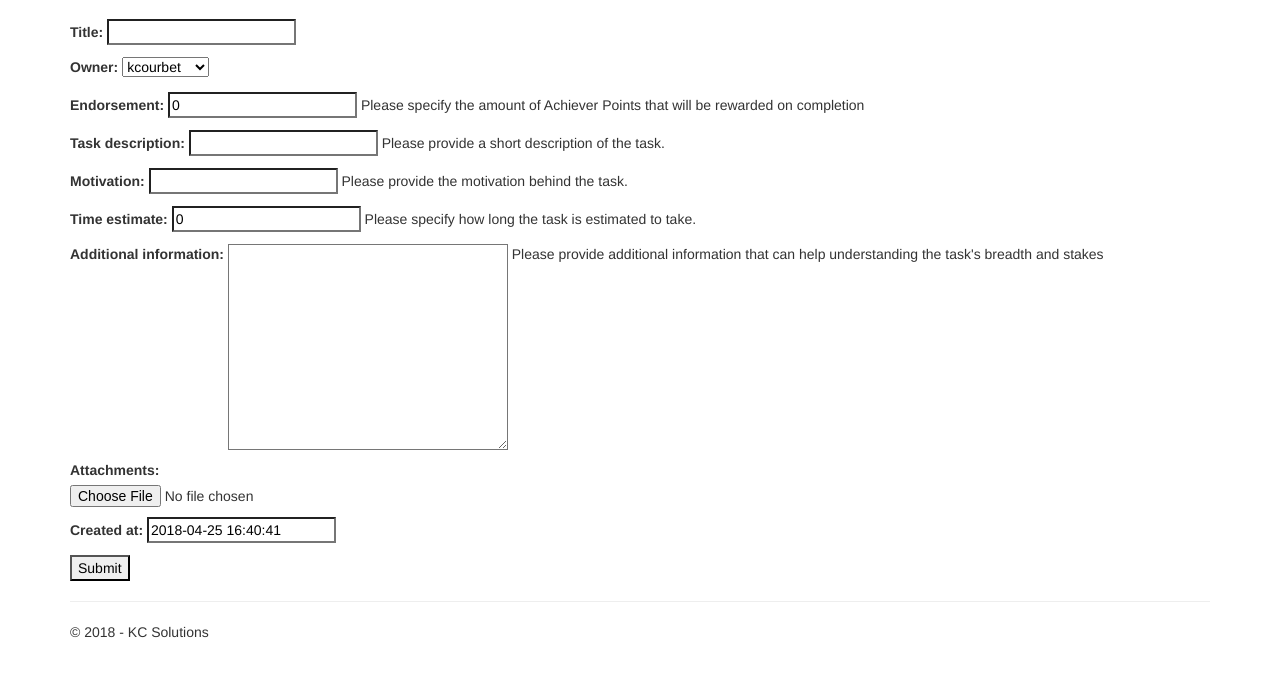
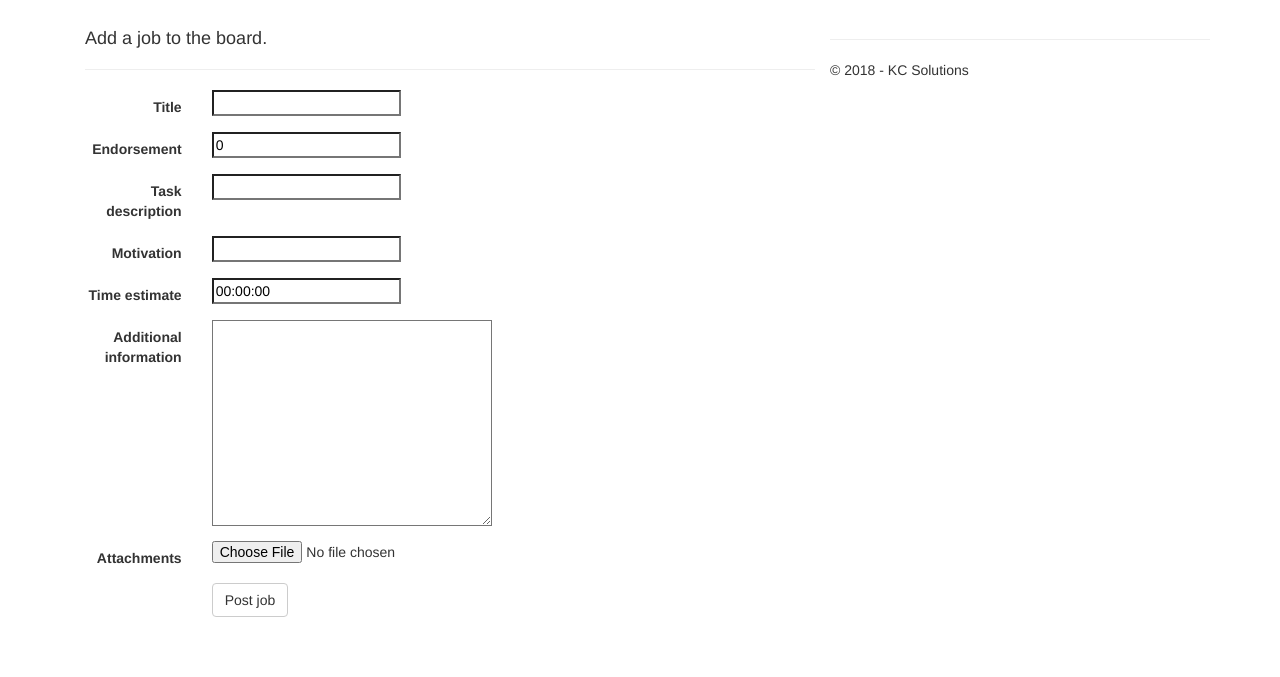
Before and after one commit to kevin-courbet/django_jobs_board, a Django app: page /todo/add in a window 1280 px wide. Shown: the part 51-728 px from the top of the page. Run offline with Django 3.2, Linux system fonts and the light colour scheme; a user stored in the database is signed in; data comes from the database, SQL or seed files in the repository; both versions use the stored data as it was after the commit; some libraries are stand-ins or nearby versions.

Commit message:
fixed adding jobs mechanism with automatic user detection

```diff
--- a/django_jobs_board/settings.py
+++ b/django_jobs_board/settings.py
@@ -111,3 +111,5 @@ STATIC_URL = '/static/'
 STATIC_ROOT = posixpath.join(*(BASE_DIR.split(os.path.sep) + ['static']))
 
 LOGIN_URL = 'login'
+
+LOGIN_REDIRECT_URL = 'login'
--- a/django_jobs_board/urls.py
+++ b/django_jobs_board/urls.py
@@ -22,6 +22,7 @@ urlpatterns = [
             {
                 'title': 'Log in',
                 'year': datetime.now().year,
+                'next': '/'
             }
         },
         name='login'),
--- a/todo/forms.py
+++ b/todo/forms.py
@@ -35,4 +35,4 @@ class TodoForm(ModelForm):
 
     class Meta:
         model = Todo
-        fields = '__all__'
+        fields = ('title', 'endorsement', 'task_description', 'motivation', 'time_estimate', 'additional_information', 'attachments')
--- a/todo/models.py
+++ b/todo/models.py
@@ -3,19 +3,20 @@ Definition of models.
 """
 
 from datetime import datetime
+from datetime import timedelta
 from django.db import models
 from django.contrib.auth.models import User
 
 class Todo(models.Model):
-    title = models.CharField(max_length=200, unique=True)
-    owner = models.ForeignKey(User, default=1, on_delete=models.CASCADE)
-    endorsement = models.PositiveSmallIntegerField(help_text="Please specify the amount of Achiever Points that will be rewarded on completion", default=0)
-    task_description = models.CharField(max_length=250, help_text="Please provide a short description of the task.", default="")
-    motivation = models.CharField(max_length=250, help_text="Please provide the motivation behind the task.", default="")
-    time_estimate = models.DurationField(help_text="Please specify how long the task is estimated to take.", default=0)
-    additional_information = models.TextField(max_length=1000, help_text="Please provide additional information that can help understanding the task's breadth and stakes", blank=True)
-    attachments = models.FileField(upload_to='uploads/', blank=True)
-    created_at = models.DateTimeField(default=datetime.now(), blank=True)
+    title = models.CharField(verbose_name="Title", max_length=200, unique=True)
+    owner = models.ForeignKey(User, blank=False, on_delete=models.CASCADE, verbose_name="Owner")
+    endorsement = models.PositiveSmallIntegerField(verbose_name="Endorsement", help_text="Please specify the amount of Achiever Points that will be rewarded on completion", default=0, blank=False)
+    task_description = models.CharField(verbose_name="Task description", max_length=250, help_text="Please provide a short description of the task.", default="", blank=False)
+    motivation = models.CharField(verbose_name="Motivation", max_length=250, help_text="Please provide the motivation behind the task.", default="", blank=False)
+    time_estimate = models.DurationField(verbose_name="Time estimate", help_text="Please specify how long the task is estimated to take.", default=timedelta(0), blank=False)
+    additional_information = models.TextField(verbose_name="Additional information", max_length=1000, help_text="Please provide additional information that can help understanding the task's breadth and stakes", blank=True)
+    attachments = models.FileField(verbose_name="Attachments", upload_to='uploads/', blank=True)
+    created_at = models.DateTimeField(verbose_name="Created at", default=0, blank=False)
 
     def __str__(self):
         return self.title
--- a/todo/templates/todo/add.html
+++ b/todo/templates/todo/add.html
@@ -1,9 +1,90 @@
 {% extends "todo/layout.html" %}
 {% block content %}
 <br />
- <form method="post">
-    {% csrf_token %}
-    {{ form.as_p }}
-    <button type="submit">Submit</button>
- </form>
+    <div class="col-md-8">
+        <section id="addForm">
+            <form method="post" class="form-horizontal">
+                {% csrf_token %}
+                <h4>Add a job to the board.</h4>
+                <hr />
+               <!-- <div class="form-group">
+                    <label for="{{ form.owner.id_for_label }}" class="col-md-2 control-label">Owner</label>
+                    <div class="col-md-10">
+                        {{ form.owner }}
+                    </div>
+                    <div class="col-md-offset-2">
+                        {{ form.owner.errors }}
+                    </div>
+                </div>-->
+                <div class="form-group">
+                    <label for="{{ form.title.id_for_label }}" class="col-md-2 control-label">Title</label>
+                    <div class="col-md-10">
+                        {{ form.title }}
+                    </div>
+                    <div class="col-md-offset-2">
+                        {{ form.title.errors }}
+                    </div>
+                </div>
+                <div class="form-group">
+                    <label for="form.title.id_for_label" class="col-md-2 control-label">Endorsement</label>
+                    <div class="col-md-10">
+                        {{ form.endorsement }}
+                    </div>
+                    <div class="col-md-offset-2">
+                        {{ form.endorsement.errors }}
+                    </div>
+                </div>
+                <div class="form-group">
+                    <label for="form.title.id_for_label" class="col-md-2 control-label">Task description</label>
+                    <div class="col-md-10">
+                        {{ form.task_description }}
+                    </div>
+                    <div class="col-md-offset-2">
+                        {{ form.task_description.errors }}
+                    </div>
+                </div>
+                <div class="form-group">
+                    <label for="form.title.id_for_label" class="col-md-2 control-label">Motivation</label>
+                    <div class="col-md-10">
+                        {{ form.motivation }}
+                    </div>
+                    <div class="col-md-offset-2">
+                        {{ form.motivation.errors }}
+                    </div>
+                </div>
+                <div class="form-group">
+                    <label for="form.title.id_for_label" class="col-md-2 control-label">Time estimate</label>
+                    <div class="col-md-10">
+                        {{ form.time_estimate }}
+                    </div>
+                    <div class="col-md-offset-2">
+                        {{ form.time_estimate.errors }}
+                    </div>
+                </div>
+                <div class="form-group">
+                    <label for="form.title.id_for_label" class="col-md-2 control-label">Additional information</label>
+                    <div class="col-md-10">
+                        {{ form.additional_information }}
+                    </div>
+                    <div class="col-md-offset-2">
+                        {{ form.additional_information.errors }}
+                    </div>
+                </div>
+                <div class="form-group">
+                    <label for="form.title.id_for_label" class="col-md-2 control-label">Attachments</label>
+                    <div class="col-md-10">
+                        {{ form.attachments }}
+                    </div>
+                    <div class="col-md-offset-2">
+                    {{ form.attachments.errors }}
+                    </div>
+                </div>
+                <div class="form-group">
+                    <div class="col-md-offset-2 col-md-10">
+                        <input type="submit" value="Post job" class="btn btn-default" />
+                    </div>
+                </div>
+            </form>
+        </section>
+    </div>
 {% endblock content %}
--- a/todo/templates/todo/details.html
+++ b/todo/templates/todo/details.html
@@ -4,6 +4,7 @@
 <a href="{% url 'home' %}"><<< Go Back</a>
 <br/>
 <h1>{{todo.title}}</h1>
+<div class="">
     <p><b>Owner</b>: {{todo.owner}}</p>
     <p><b>Endorsement</b>: {{todo.endorsement}}</p>
     <p><b>Task Description</b>: {{todo.task_description}}</p>
@@ -12,5 +13,6 @@
     <p><b>Additional Information</b>: {{todo.additional_information}}</p>
     <p><b>Attachments</b>: {{todo.attachments}}</p>
     <p><b>Created At</b>: {{todo.created_at}}</p>
+</div>
 <br/>
 {% endblock content %}
--- a/todo/templates/todo/layout.html
+++ b/todo/templates/todo/layout.html
@@ -31,9 +31,8 @@
             </div>
         </div>
     </div>
-
     <div class="container body-content">
-{% block content %}{% endblock %}
+    {% block content %}{% endblock %}
         <hr/>
         <footer>
             <p>&copy; {{ year }} - KC Solutions</p>
@@ -43,7 +42,6 @@
     <script src="{% static 'app/scripts/jquery-1.10.2.js' %}"></script>
     <script src="{% static 'app/scripts/bootstrap.js' %}"></script>
     <script src="{% static 'app/scripts/respond.js' %}"></script>
-{% block scripts %}{% endblock %}
-
+    {% block scripts %}{% endblock %}
 </body>
 </html>
--- a/todo/views.py
+++ b/todo/views.py
@@ -18,43 +18,37 @@ def home(request):
     assert isinstance(request, HttpRequest)
     todos = Todo.objects.all()[:10]
 
-    return render(
-        request,
+    return render(request,
         'todo/index.html',
         {
             'title': 'Home Page',
             'year': datetime.now().year,
             'todos': todos,
-        }
-    )
+        })
 
 
 def contact(request):
     """Renders the contact page."""
     assert isinstance(request, HttpRequest)
-    return render(
-        request,
+    return render(request,
         'todo/contact.html',
         {
             'title': 'Contact',
             'message': 'Your contact page.',
             'year': datetime.now().year,
-        }
-    )
+        })
 
 
 def about(request):
     """Renders the about page."""
     assert isinstance(request, HttpRequest)
-    return render(
-        request,
+    return render(request,
         'todo/about.html',
         {
             'title': 'About',
             'message': 'This website allows is a Global Business Consulting Jobs Board : Post, share and manage tasks.',
             'year': datetime.now().year,
-        }
-    )
+        })
 
 
 def details(request, id):
@@ -73,12 +67,14 @@ def add(request):
     if(request.method == 'POST'):
         form = TodoForm(request.POST)
         if form.is_valid():
-            form.save()
+            data = form.save(commit=False)
+            data.owner = request.user
+            data.created_at = datetime.now()
+            data.save()
             return redirect('/')
     else:
         form = TodoForm()
     return render(request, 'todo/add.html', {
-        'user': request.user,
         'form': form,
         'title': 'Add',
         'year': datetime.now().year,
```
Also changed, not shown: db.sqlite3, 1 other file. Lines whose indentation alone changed are shown as unchanged.
